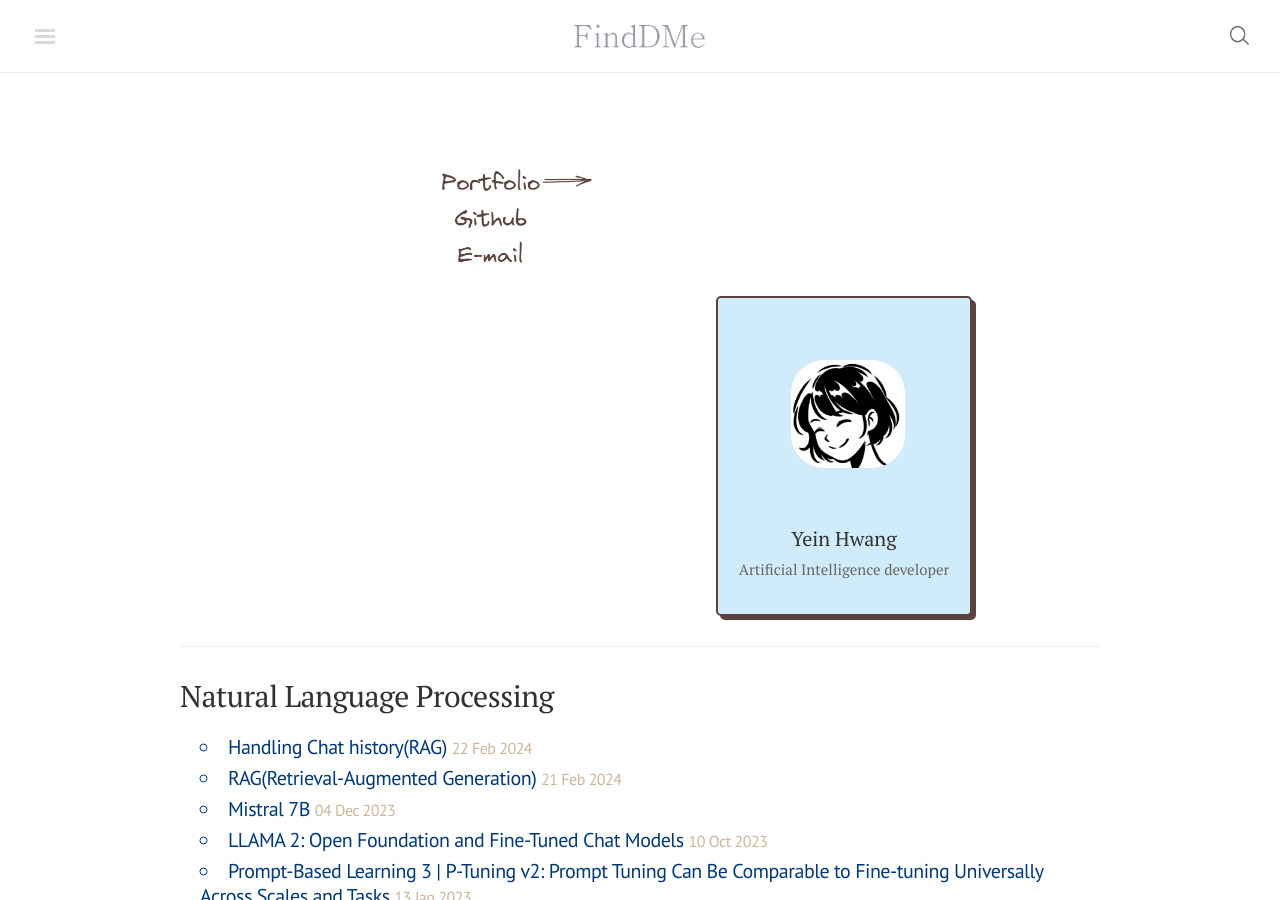
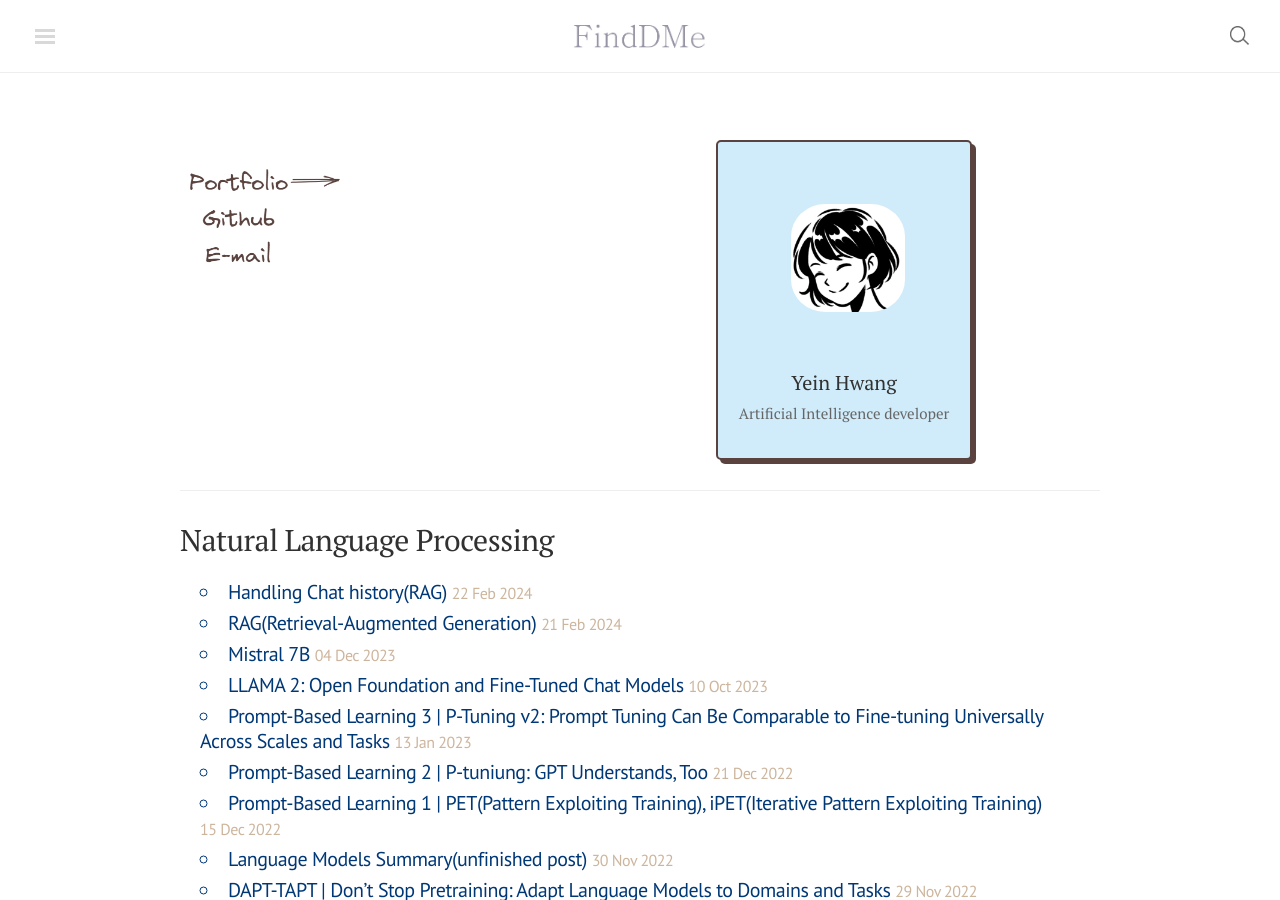
Before and after one commit to finddme/finddme.github.io, a Jekyll site: the page built from index.html, in a window 1280 px wide and 900 px high. Built offline with Jekyll 4.4.1, drawn with Linux system fonts in a browser that asks for light colours; nearby versions of some CDN libraries; comment, search, counter and statistics services are not loaded.

Commit message:
Update index.html

```diff
--- a/index.html
+++ b/index.html
@@ -107,7 +107,7 @@
 <!-- 홈이 홈일 때 -->
 <!-- 카테고리로 -->
 <!-- <div class="hero-portfolio"  style="float: left; width: 20%; overflow-y:hidden; margin-left: 4px;  margin-top: 24px;"> -->
-<div class="hero-portfolio"  style="float: left; width: 50%; overflow-y:hidden; margin-left: 256px;  margin-top: 24px;">
+<div class="hero-portfolio"  style="float: left; width: 50%; overflow-y:hidden; margin-left: 4px;  margin-top: 24px;">
   <img src="https://finddme.github.io/public/p_g_e.png" />
 </div>
 
```
